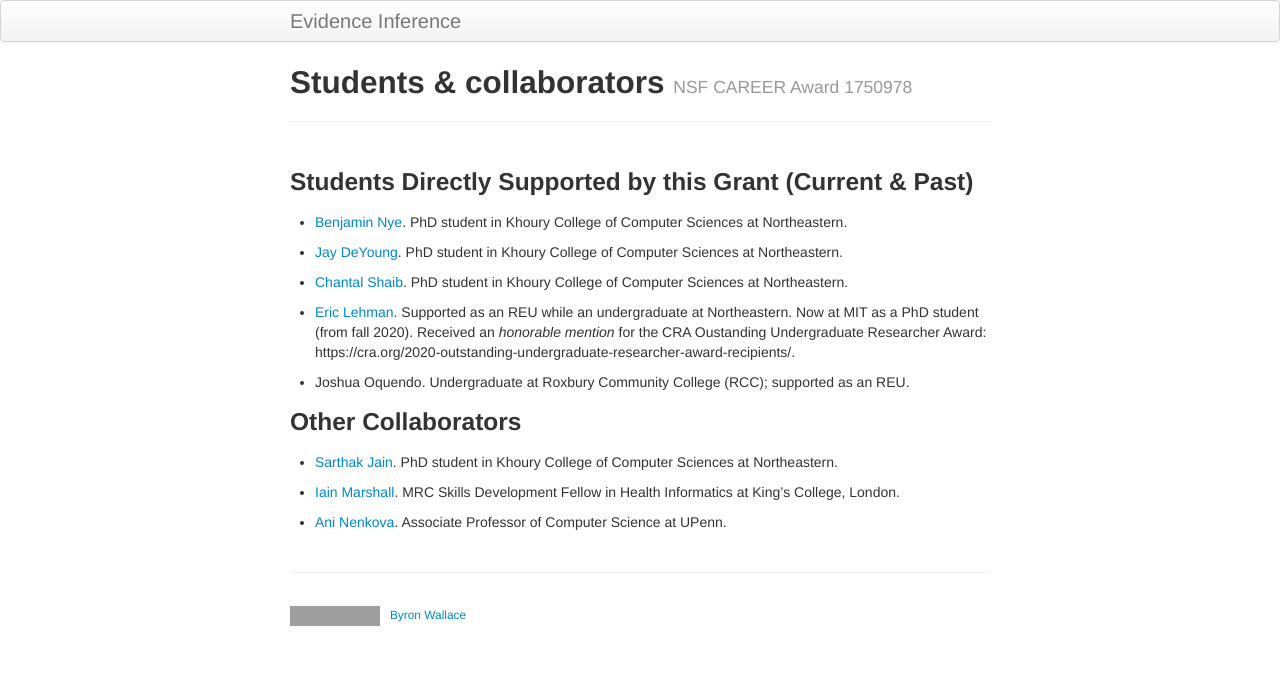
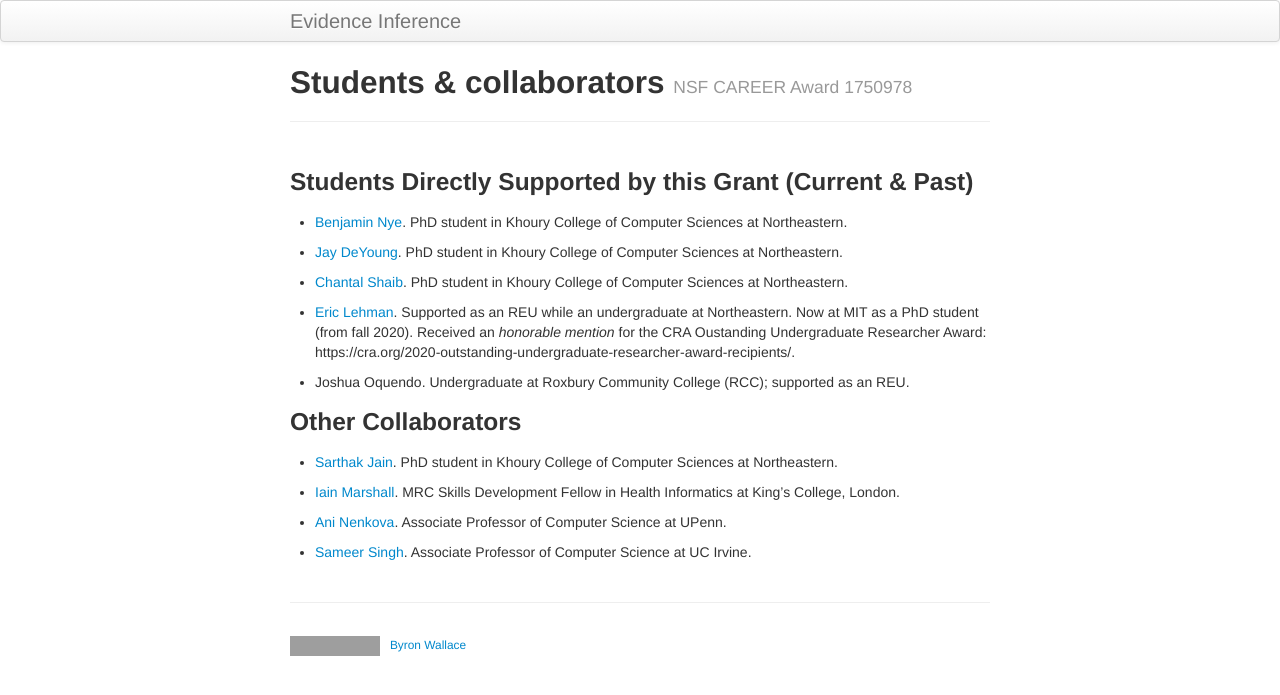
Before and after one commit to bwallace/evidence_inference, a Jekyll site: the page built from pages/students.md, in a window 1280 px wide. Shown: the top 695 px of the page. Built offline with Jekyll 4.4.1, drawn with Linux system fonts in a browser that asks for light colours; grey boxes are pictures that could not be loaded.

Commit message:
Update students.md

```diff
--- a/pages/students.md
+++ b/pages/students.md
@@ -23,3 +23,5 @@ tagline: NSF CAREER Award 1750978
 - [Iain Marshall](https://kclpure.kcl.ac.uk/portal/en/persons/iain-marshall(4ef674b9-9b3b-417b-9449-13d224b9a11c)/publications.html). MRC Skills Development Fellow in Health Informatics at King's College, London.
 
 - [Ani Nenkova](https://www.cis.upenn.edu/~nenkova/). Associate Professor of Computer Science at UPenn.
+
+- [Sameer Singh](https://sameersingh.org/). Associate Professor of Computer Science at UC Irvine.
```
